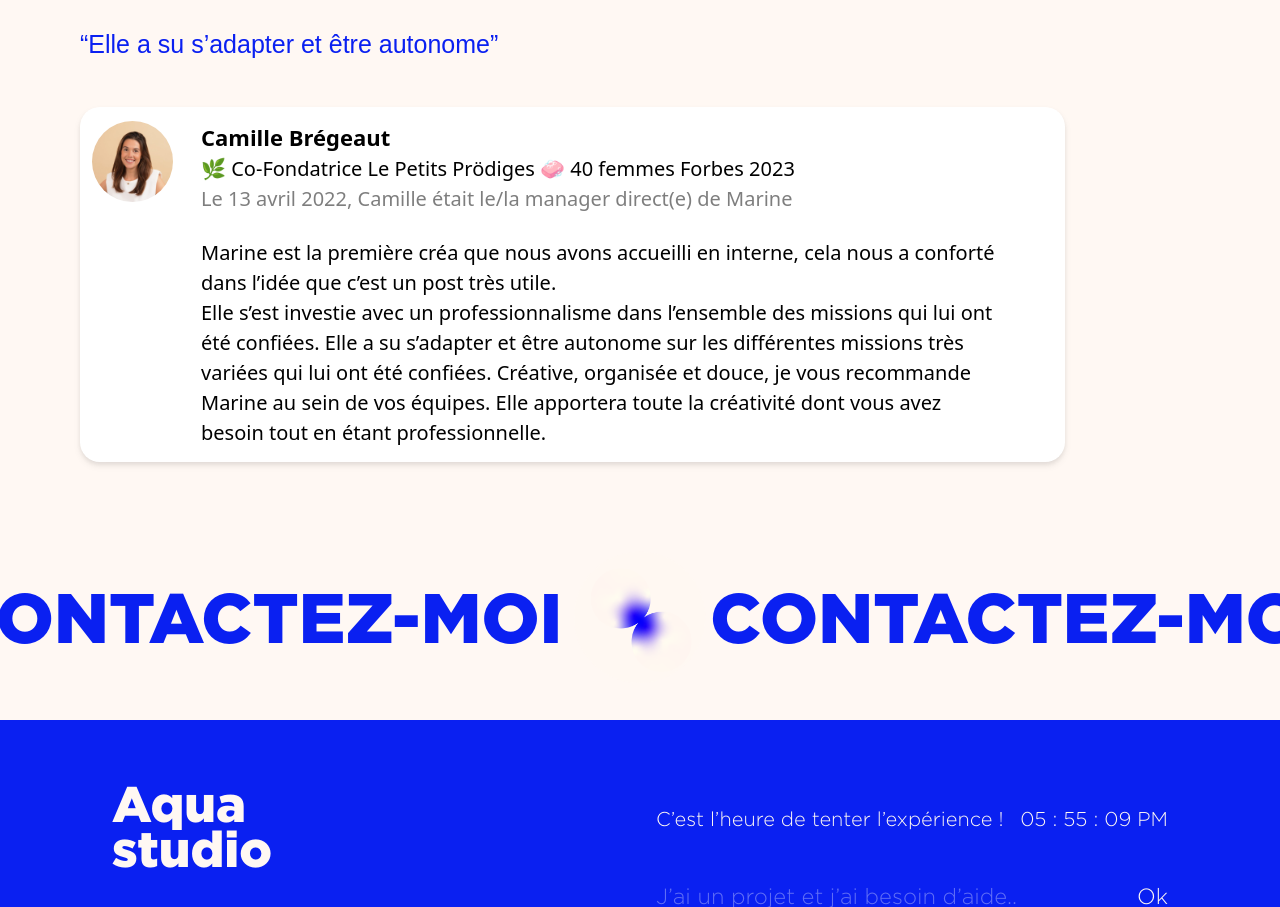
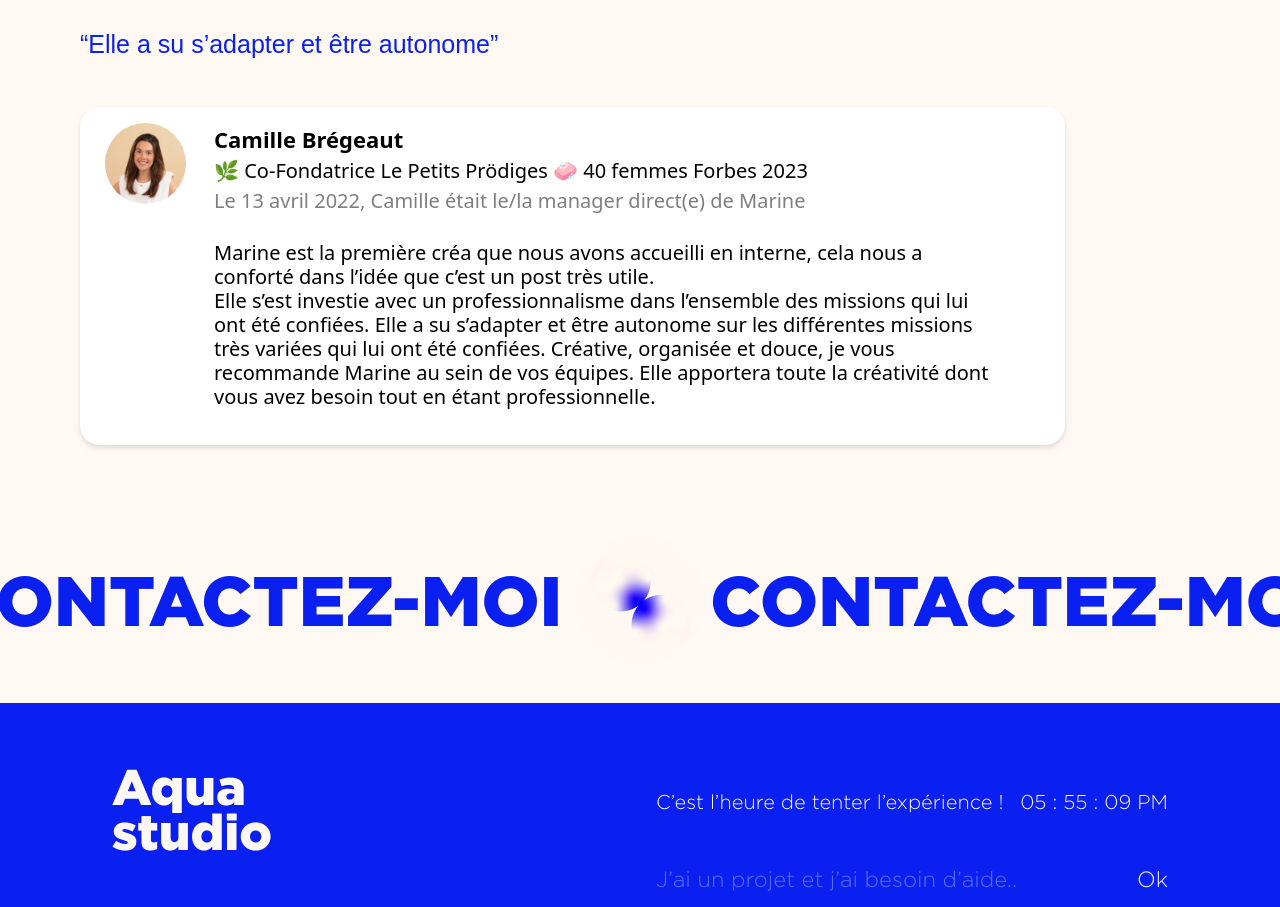
Before and after one commit to maxime-carabina/aquastudio, a Next.js app: page / in a window 1280 px wide. Shown: the part 2898-3805 px from the top of the page. Built offline with nearby package versions, Linux system fonts and the light colour scheme; a web font is replaced by a local one.

Commit message:
modify linkedin card (#10)

```diff
--- a/components/Card/LinkedinCard/LinkedinCard.tsx
+++ b/components/Card/LinkedinCard/LinkedinCard.tsx
@@ -5,7 +5,7 @@ import LkdIcon from '@/src/assets/camille-bregeaut.jpeg';
 export function LinkedinCard() {
   // max-w-[925px]
   return (
-    <div className="px-3 py-3.5 max-w-[985px] bg-white rounded-[20px] flex gap-1.5 lg:gap-7 drop-shadow-md">
+    <div className="px-2.5 lg:px-[25px] pt-4 pb-[19px] lg:pb-9 max-w-[985px] bg-white rounded-[20px] flex gap-[7px] lg:gap-7 drop-shadow-md">
       <div className="rounded-full">
         <Image
           src={LkdIcon}
@@ -20,13 +20,13 @@ export function LinkedinCard() {
         <p className="font-semibold text-[11px] lg:text-[22px]">
           Camille Brégeaut
         </p>
-        <p className="text-[9px] lg:text-[20px]">
+        <p className="text-[8px] lg:text-[20px]">
           🌿 Co-Fondatrice Le Petits Prödiges 🧼 40 femmes Forbes 2023
         </p>
-        <p className="mb-6 text-[8px] lg:text-[20px] opacity-50">
+        <p className="mb-[17px] lg:mb-[25px] text-[8px] lg:text-[20px] opacity-50">
           Le 13 avril 2022, Camille était le/la manager direct(e) de Marine
         </p>
-        <p className="text-[10px] lg:text-[20px] max-w-[803px]">
+        <p className="text-[10px] lg:text-[20px] lg:leading-6 max-w-[790px]">
           Marine est la première créa que nous avons accueilli en interne, cela
           nous a conforté dans l’idée que c’est un post très utile.
           <br />
```
